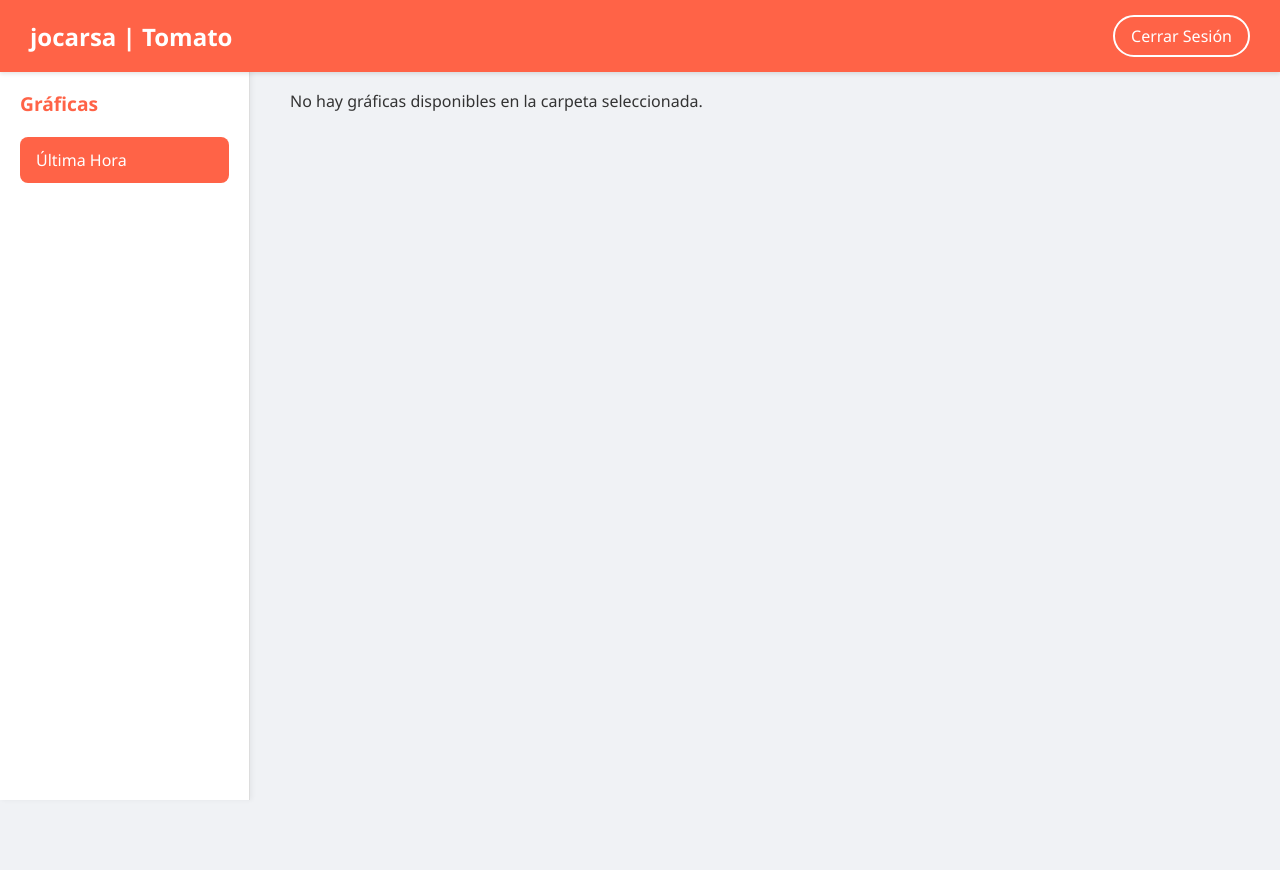
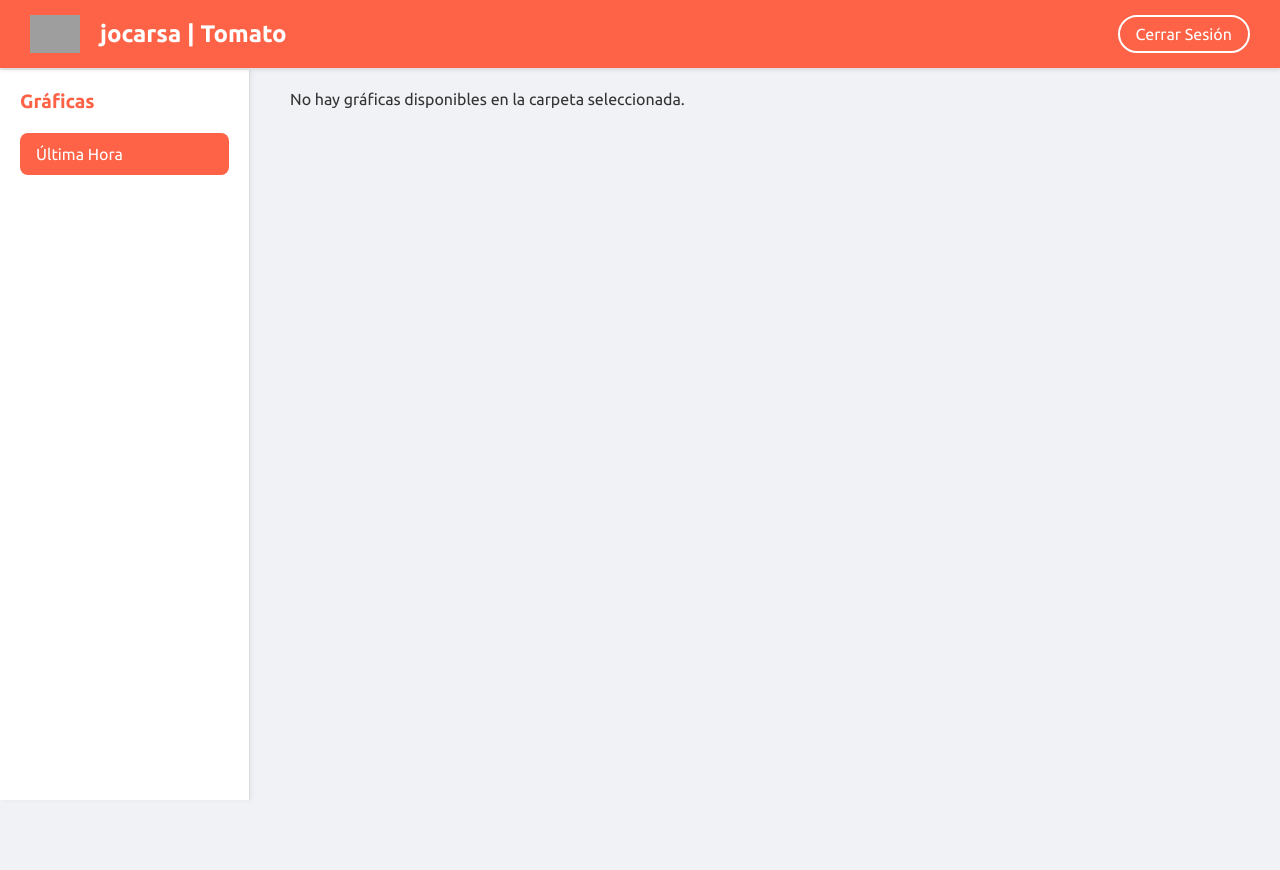
Before and after one commit to jocarsa/jocarsa-tomato, a PHP site: page /index.php in a window 1280 px wide. Run offline with PHP 8.4, Linux system fonts and the light colour scheme; the visitor is signed in with stand-in values (Sample User, id 1); grey boxes are pictures that could not be loaded.

Commit message:
Mas ajustes estéticos

```diff
--- a/index.php
+++ b/index.php
@@ -65,6 +65,8 @@ $images = $loggedIn ? getImages($chartFolders[$selectedType]) : [];
     <title>jocarsa | Tomato</title>
     <link rel="icon" href="https://jocarsa.com/static/logo/tomato.png" type="image/svg+xml">
     <style>
+    @import url('https://fonts.googleapis.com/css2?family=Ubuntu:ital,wght@0,300;0,400;0,500;0,700;1,300;1,400;1,500;1,700&display=swap');
+
         /* Reset and General Styles */
         * {
             box-sizing: border-box;
@@ -72,7 +74,7 @@ $images = $loggedIn ? getImages($chartFolders[$selectedType]) : [];
             padding: 0;
         }
         body {
-            font-family: 'Segoe UI', Tahoma, Geneva, Verdana, sans-serif;
+            font-family: Ubuntu,'Segoe UI', Tahoma, Geneva, Verdana, sans-serif;
             background-color: #f0f2f5;
             color: #333;
             min-height: 100vh;
@@ -96,6 +98,16 @@ $images = $loggedIn ? getImages($chartFolders[$selectedType]) : [];
         .header .app-name {
             font-size: 1.5rem;
             font-weight: bold;
+            display: flex;
+	flex-direction: row;
+	flex-wrap: nowrap;
+	justify-content: center;
+	align-items: center;
+	align-content: stretch;
+        }
+        .header .app-name img{
+        	width:50px;
+        	margin-right:20px;
         }
         .header .logout-button {
             background-color: tomato;
@@ -313,7 +325,7 @@ $images = $loggedIn ? getImages($chartFolders[$selectedType]) : [];
     <?php if ($loggedIn): ?>
         <!-- Header -->
         <div class="header">
-            <div class="app-name">jocarsa | Tomato</div>
+            <div class="app-name"><img src="https://jocarsa.com/static/logo/tomato.png">jocarsa | Tomato</div>
             <a href="index.php?action=logout" class="logout-button">Cerrar Sesión</a>
         </div>
 
```
